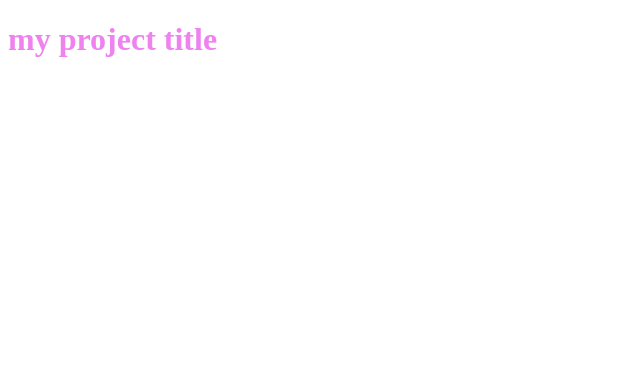
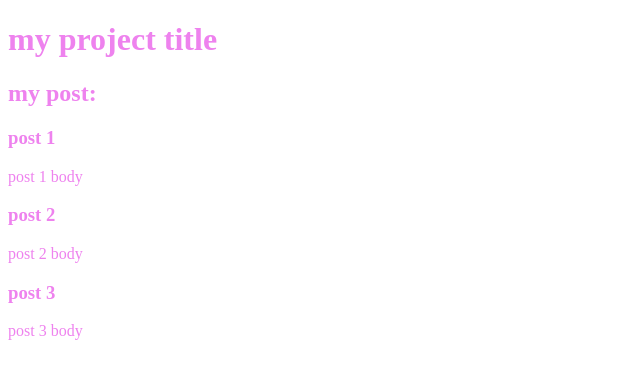
Before and after one commit to Masoume-vesali1993/practice-react, a React (Create React App) app: page / in a window 1280 px wide. Shown: the top 378 px of the page, without its empty margins (0-640 px from the left). Built offline with nearby package versions, Linux system fonts and the light colour scheme.

Commit message:
show
posts

```diff
--- a/src/App.js
+++ b/src/App.js
@@ -17,6 +17,19 @@ class App extends Component {
     return (
       <div>
         <h1>{this.state.title}</h1>
+
+        <div>
+          <h2>my post:</h2>
+
+          {this.state.posts.map(
+            post => (
+              <div className="post">
+                <h3>{post.title}</h3>
+                <p>{post.body}</p>
+              </div>
+            )
+          )}
+        </div>
       </div>
     );
   }
```
